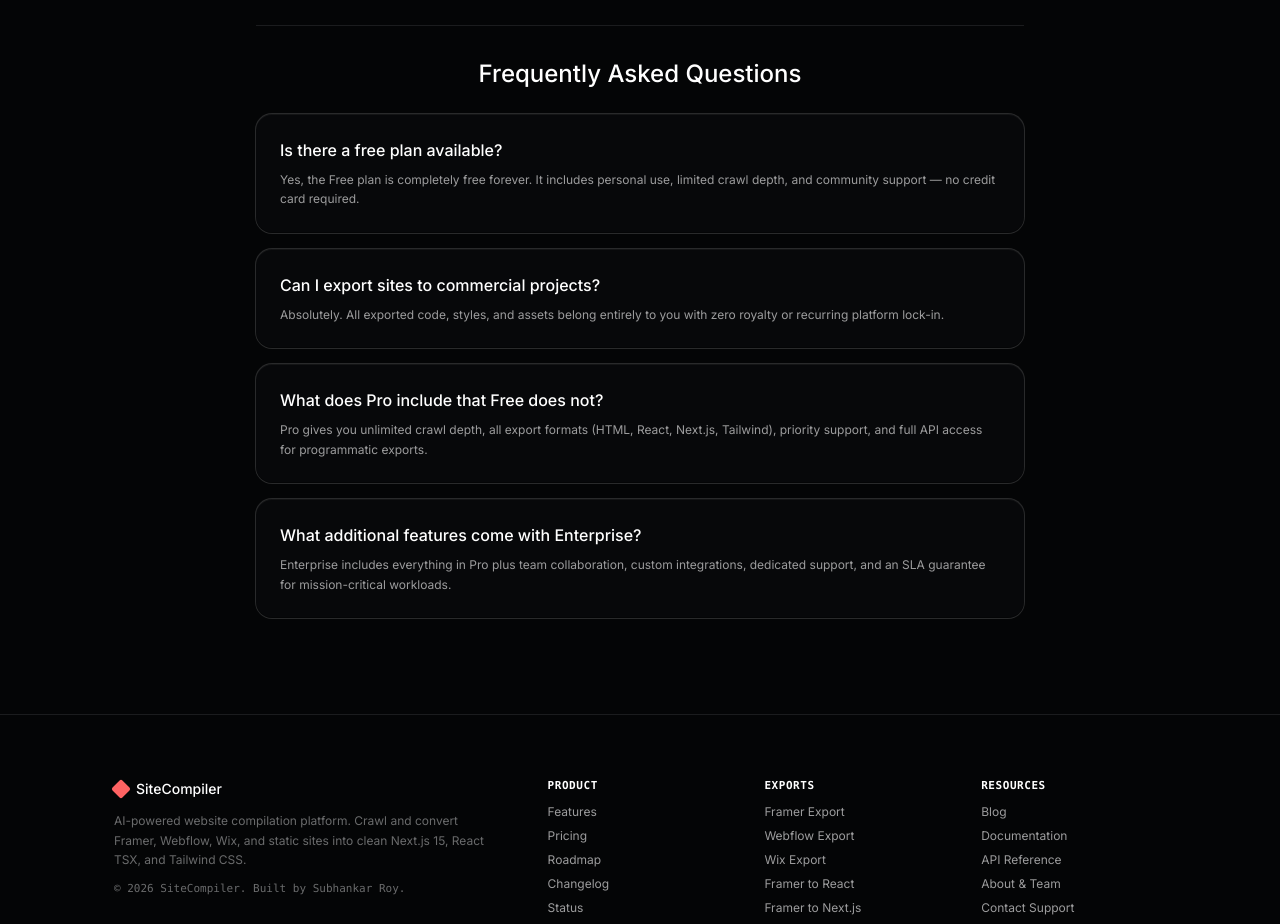
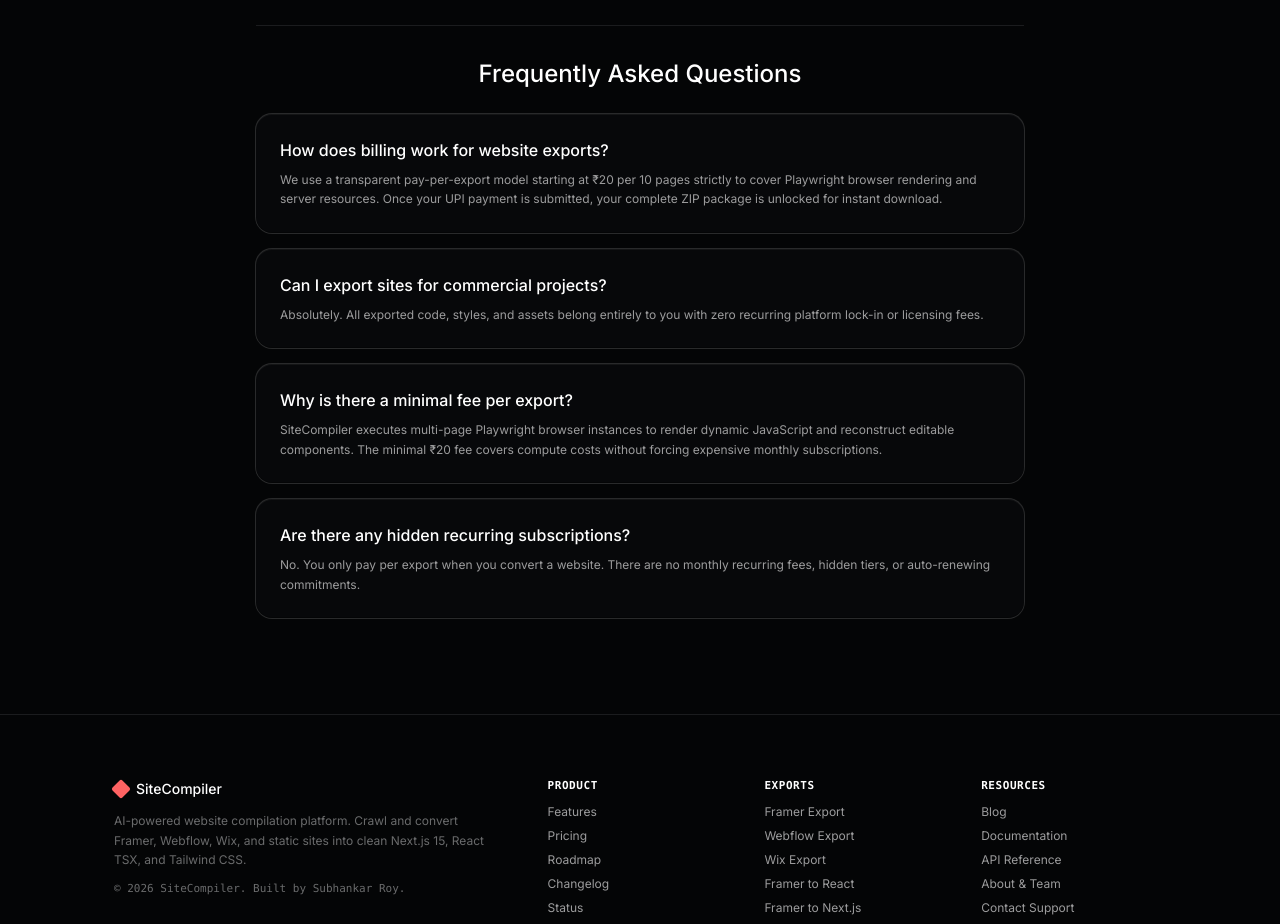
Before and after one commit to subhxroy/site-compiler, a Next.js app: page /pricing in a window 1280 px wide. Shown: the part 940-1864 px from the top of the page. Built offline with nearby package versions, Linux system fonts and the light colour scheme; no server answers.

Commit message:
docs(pricing): update pricing copy to pay-per-export model & enable static output for admin-portal Netlify deployment

```diff
--- a/app/pricing/page.tsx
+++ b/app/pricing/page.tsx
@@ -11,20 +11,20 @@
 
 const pricingFaqs = [
   {
-    question: 'Is there a free plan available?',
-    answer: 'Yes, the Free plan is completely free forever. It includes personal use, limited crawl depth, and community support — no credit card required.',
+    question: 'How does billing work for website exports?',
+    answer: 'We use a transparent pay-per-export model starting at ₹20 per 10 pages strictly to cover Playwright browser rendering and server resources. Once your UPI payment is submitted, your complete ZIP package is unlocked for instant download.',
   },
   {
-    question: 'Can I export sites to commercial projects?',
-    answer: 'Absolutely. All exported code, styles, and assets belong entirely to you with zero royalty or recurring platform lock-in.',
+    question: 'Can I export sites for commercial projects?',
+    answer: 'Absolutely. All exported code, styles, and assets belong entirely to you with zero recurring platform lock-in or licensing fees.',
   },
   {
-    question: 'What does Pro include that Free does not?',
-    answer: 'Pro gives you unlimited crawl depth, all export formats (HTML, React, Next.js, Tailwind), priority support, and full API access for programmatic exports.',
+    question: 'Why is there a minimal fee per export?',
+    answer: 'SiteCompiler executes multi-page Playwright browser instances to render dynamic JavaScript and reconstruct editable components. The minimal ₹20 fee covers compute costs without forcing expensive monthly subscriptions.',
   },
   {
-    question: 'What additional features come with Enterprise?',
-    answer: 'Enterprise includes everything in Pro plus team collaboration, custom integrations, dedicated support, and an SLA guarantee for mission-critical workloads.',
+    question: 'Are there any hidden recurring subscriptions?',
+    answer: 'No. You only pay per export when you convert a website. There are no monthly recurring fees, hidden tiers, or auto-renewing commitments.',
   },
 ];
 
```
Also changed, not shown: 1 other file (tests, documents, lock files or other folders).
